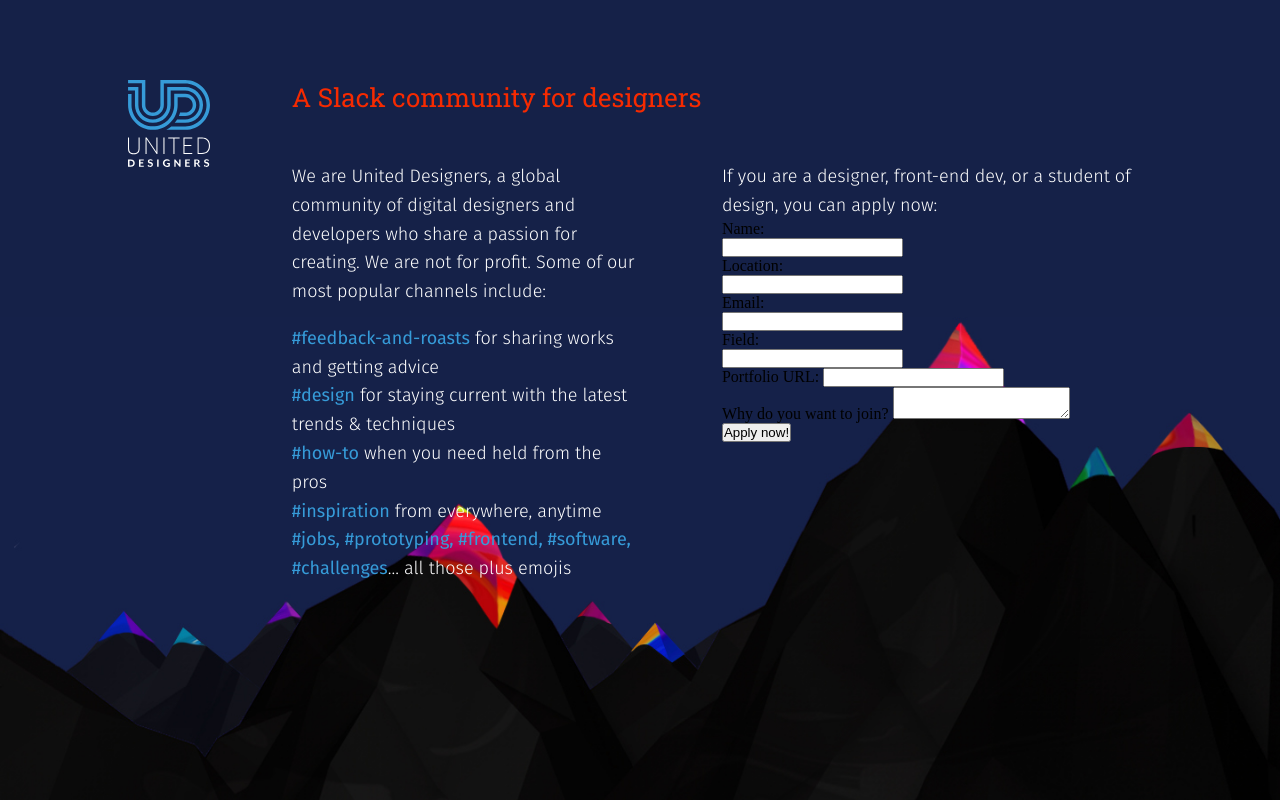
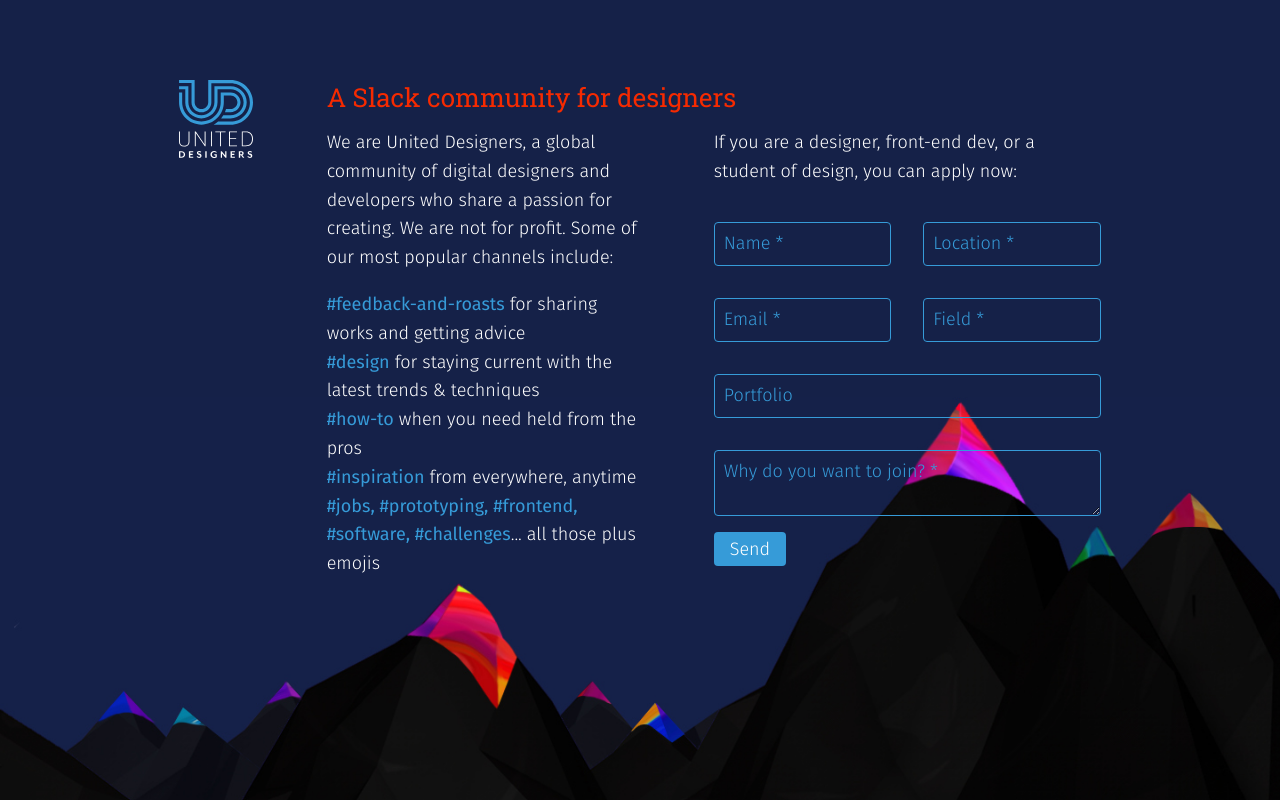
Before and after one commit to UnitedDesigners/uniteddesigne.rs, a plain HTML site: page index.html in a window 1280 px wide. Drawn offline with Linux system fonts and the light colour scheme.

Commit message:
Completed the somewhat hacked together styling

```diff
--- a/index.html
+++ b/index.html
@@ -25,30 +25,30 @@
         <p>If you are a designer, front-end dev, or a student of design, you can apply now:</p>
         <form id="apply-form">
           <div id="name-cont">
-            <label for="name">Name:</label>
-            <input type="text" id="name" name="name" required>
+            <input type="text" id="name" name="name" required placeholder=" ">
+            <label for="name">Name *</label>
           </div>
           <div id="location-cont">
-            <label for="location">Location:</label>
-            <input type="text" id="location" name="location" required>
+            <input type="text" id="location" name="location" required placeholder=" ">
+            <label for="location">Location *</label>
           </div>
           <div id="email-cont">
-            <label for="email">Email:</label>
-            <input type="email" id="email" name="email" required>
+            <input type="email" id="email" name="email" required placeholder=" ">
+            <label for="email">Email *</label>
           </div>
-          <div id="field=-cont">
-            <label for="field">Field:</label>
-            <input type="text" id="field" name="field" required>
+          <div id="field-cont">
+            <input type="text" id="field" name="field" required placeholder=" ">
+            <label for="field">Field *</label>
           </div>
           <div id="portfolio-cont">
-            <label for="portfolio">Portfolio URL:</label>
-            <input type="text" id="portfolio" name="portfolio">
+            <input type="text" id="portfolio" name="portfolio" placeholder=" ">
+            <label for="portfolio">Portfolio</label>
           </div>
           <div id="comments-cont">
-            <label for="comments">Why do you want to join?</label>
-            <textarea id="comments" name="comments" required></textarea>
+            <textarea id="comments" name="comments" required placeholder=" "></textarea>
+            <label for="comments">Why do you want to join? *</label>
           </div>
-          <button type="submit">Apply now!</button>
+          <button type="submit">Send</button>
         </form>
         <script>
           'use strict';
--- a/main.css
+++ b/main.css
@@ -5,17 +5,18 @@
 
 .wrapper::before {
   content: '';
-  position: absolute;
-  top: 0;
+  position: fixed;
+  top: -10vh;
   bottom: 0;
   left: 0;
   right: 0;
   z-index: -1;
-  background: rgb(21, 33, 72) url("assets/mtns.jpg") bottom left/contain no-repeat;
+  background: rgb(21, 33, 72) url("assets/mtns.jpg") bottom center/contain no-repeat;
+  transform: translate(0, 10vh);
 }
 
 .wrapper {
-  --width: 80vw;
+  --width: 72vw;
   --height: 80vh;
   display: grid;
   grid-template-areas:
@@ -25,7 +26,7 @@
     ". about apply"
     "foot foot foot";
   grid-template-columns: calc(16 / 100 * var(--width)) calc(42 / 100 * var(--width)) calc(42 / 100 * var(--width));
-  grid-template-rows: calc(8 / 100 * var(--width)) calc(8 / 100 * var(--width)) auto calc(16 / 100 * var(--width));
+  grid-template-rows: calc(48px) calc((16 / 100 * var(--width)) - 48px) auto calc(16 / 100 * var(--width));
   height: var(--height);
   width: var(--width);
   margin: calc((100vh - var(--height)) / 2) calc((100vw - var(--width)) / 2) calc((100vh - var(--height)) / 2) calc((100vw - var(--width)) / 2);
@@ -74,14 +75,89 @@
   grid-area: apply;
 }
 
-.apply p {
+.apply p{
   color: white;
   font: 300 18px 'Fira Sans';
   line-height: 160%;
 }
 
+.apply #apply-form {
+  padding-top: 20px;
+  font-size: 0; /*Deals with whoever's dumb idea it was to put spaces after inline items*/
+}
+
+.apply #apply-form div {
+  box-sizing: border-box;
+  padding: 16px;
+  position: relative;
+}
+
+.apply #apply-form #name-cont,
+.apply #apply-form #email-cont,
+.apply #apply-form #portfolio-cont,
+.apply #apply-form #comments-cont {
+  padding-left: 0px;
+}
+
+.apply #apply-form #location-cont,
+.apply #apply-form #field-cont,
+.apply #apply-form #portfolio-cont,
+.apply #apply-form #comments-cont {
+  padding-right: 0px;
+}
+
 .apply #apply-form div:nth-child(-n+4){
   width: calc((42 / 100 * var(--width)) / 2);
+  display: inline-block;
+}
+
+.apply label {
+  font: 300 18px 'Fira Sans';
+  color: rgb(54, 155, 216);
+  display: block;
+}
+
+.apply input, .apply textarea {
+  font: 300 18px 'Fira Sans';
+  color: rgb(54, 155, 216);
+  display: block;
+  border: 1px solid rgb(54, 155, 216);
+  border-radius: 4px;
+  padding: 10px;
+  background: transparent;
+  width: 100%;
+}
+
+.apply textarea:focus, .apply input:focus {
+  outline: 0;
+}
+
+.apply label {
+  position: absolute;
+  top: 0;
+  transform: translate(10px, 26px);
+  transition: all 0.2s ease-in;
+}
+
+.apply textarea:focus + label,
+.apply input:focus + label,
+.apply textarea:not(:placeholder-shown) + label,
+.apply input:not(:placeholder-shown) + label {
+  font-size: 14px;
+  transform: translate(0, 0);
+}
+
+.apply button {
+  font: 300 18px 'Fira Sans';
+  background: rgb(54, 155, 216);
+  border: none;
+  color: white;
+  text-align: center;
+  text-decoration: none;
+  padding: 6px 16px 6px 16px;
+  border-radius: 4px;
+  cursor: pointer;
+  outline: none;
 }
 
 .foot {
```
